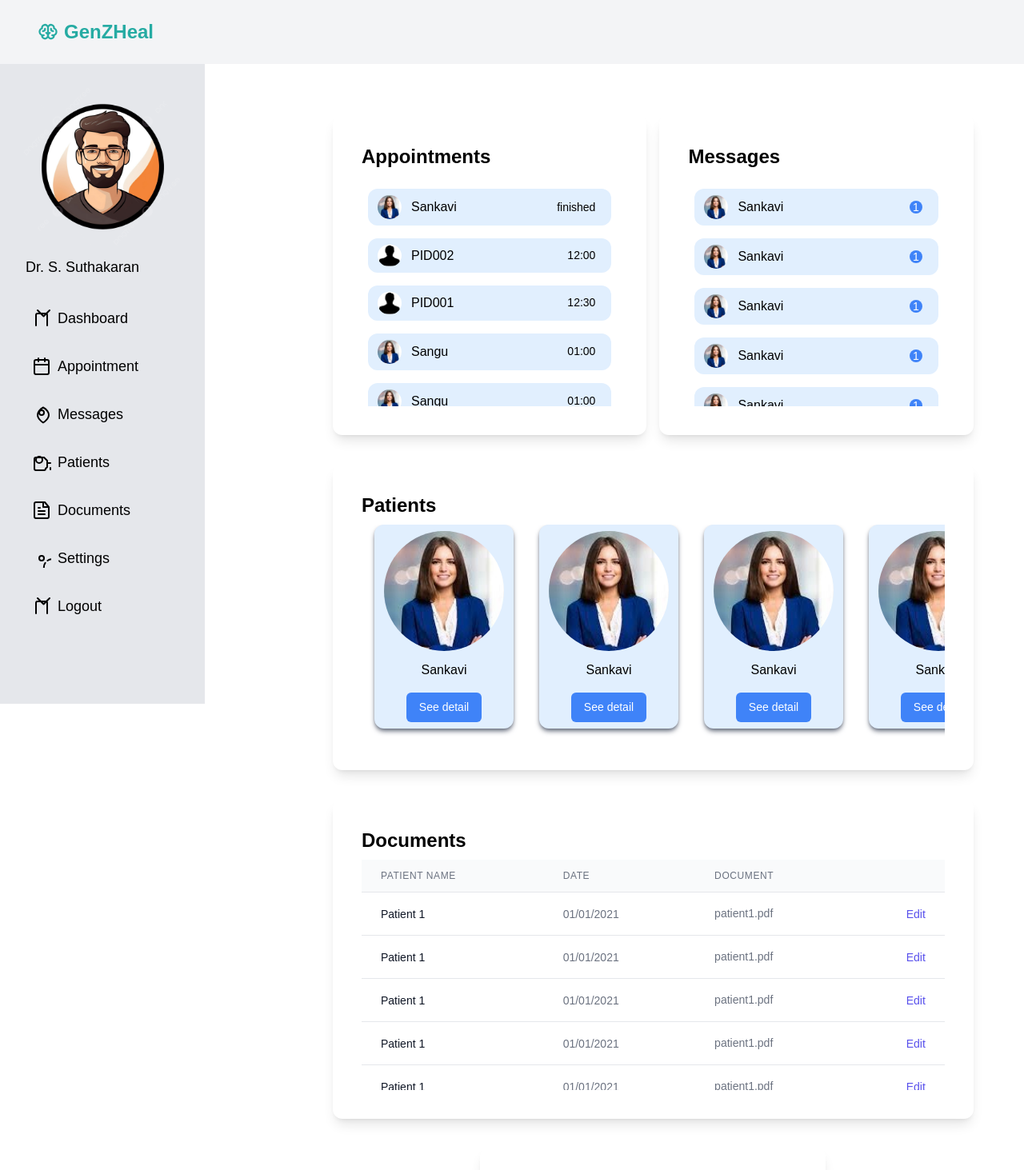
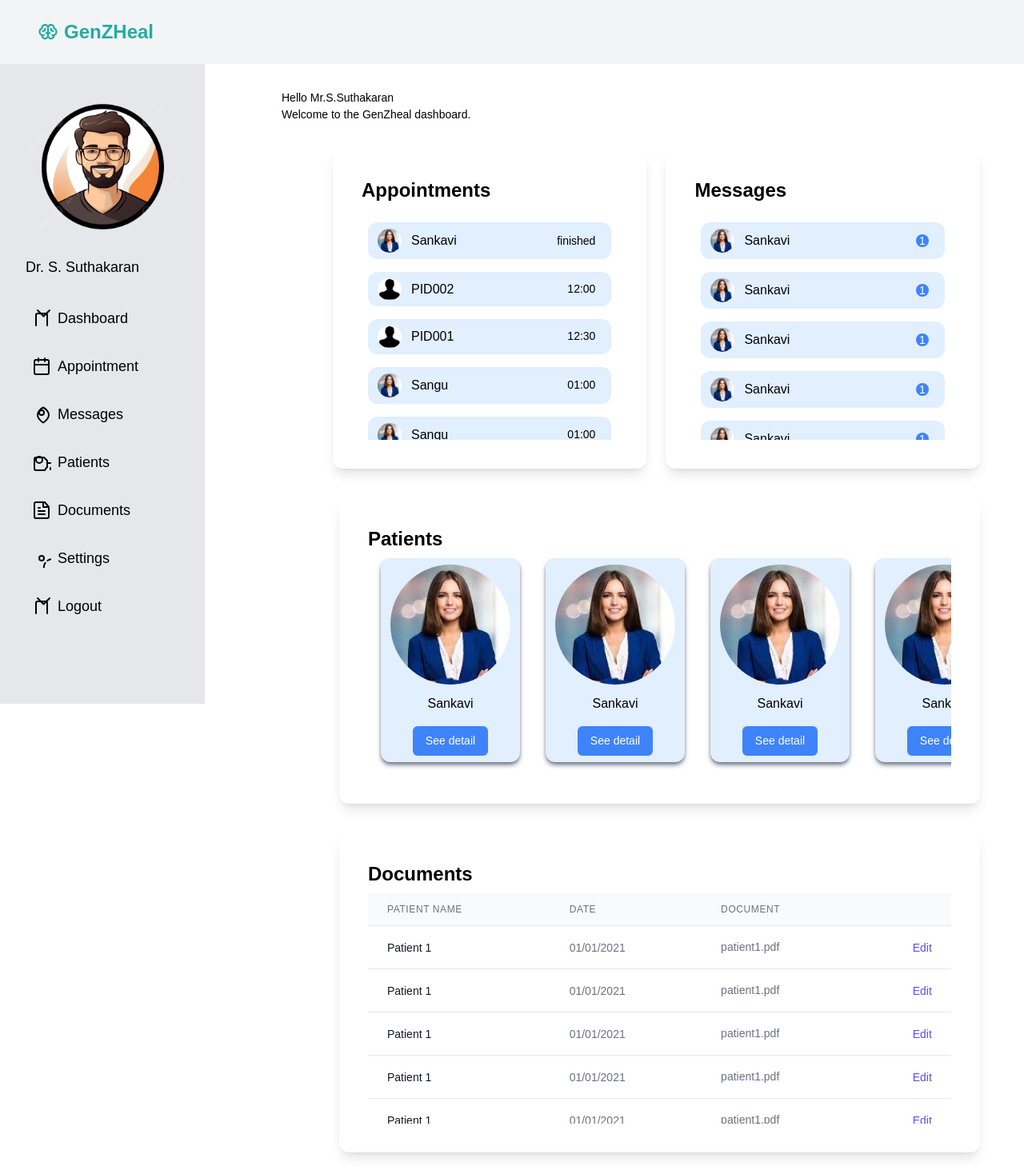
Before and after one commit to JSharanya/GenZHeal, a React (Vite) app: page /admin/dashboard in a window 1280 px wide. Shown: the top 1463 px of the page at 80% size. Built offline with nearby package versions, Linux system fonts and the light colour scheme.

Commit message:
admin navigation

```diff
--- a/src/pages/AdminPanel/Dashboard.jsx
+++ b/src/pages/AdminPanel/Dashboard.jsx
@@ -1,19 +1,51 @@
-import React from 'react';
+// import React from 'react';
+import React, { useState, useRef } from 'react';
 import docimg from "../../images/doctor.png";
 import p1img from "../../images/patient1.jpeg";
 import p2img from "../../images/patient2.png";
 
 const Dashboard = () => {
+  const appointmentRef = useRef(null);
+  const dashboardRef = useRef(null);
+  const messagesRef = useRef(null);
+  const patientsRef = useRef(null);
+  const documentsRef = useRef(null);
+  const settingsRef = useRef(null);
+
+  const navigateTo = (section) => {
+    switch (section) {
+      case 'dashboard':
+        dashboardRef.current.scrollIntoView({ behavior: 'smooth' });
+        break;
+      case 'appointment':
+        appointmentRef.current.scrollIntoView({ behavior: 'smooth' });
+        break;
+      case 'messages':
+        messagesRef.current.scrollIntoView({ behavior: 'smooth' });
+        break;
+      case 'patients':
+        patientsRef.current.scrollIntoView({ behavior: 'smooth' });
+        break;
+      case 'documents':
+        documentsRef.current.scrollIntoView({ behavior: 'smooth' });
+        break;
+      case 'settings':
+        settingsRef.current.scrollIntoView({ behavior: 'smooth' });
+        break;
+      default:
+        break;
+    }
+  };
   return (
     <div>
       {/* Navbar */}
-      <nav className="">
+      <nav className="fixed">
         {/* Navbar content */}
 
       </nav>
 
       {/* Main content and sidebar container */}
-      <div className="flex h-screen">
+      <div className="flex h-screen ">
 
         {/* Sidebar */}
         <aside className="bg-gray-200 w-64 p-4 h-full fixed">
@@ -186,17 +218,18 @@ const Dashboard = () => {
         <section className="ml-80 mt-8 flex-1 max-w-7xl mx-auto px-4 sm:px-6 lg:px-8">
           {/* Main content */}
 
-          {/* <div>
-      <h2>Dashboard</h2>
-      <p>
-        jgskguwgdiquwjkdjmakjhasihdJBdahliilskl
-        JWDGKWGHKAHLIHWLKN,mhkl
-      </p>
-    </div> */}
+          <div ref={dashboardRef}>
+            <div>
+              <h1>Hello Mr.S.Suthakaran</h1>
+              <p>Welcome to the  GenZheal dashboard.</p>
+            </div>
+          </div>
+
 
           <div class="container mx-auto px-4 sm:px-6 lg:px-8 ">
-            <div class="flex flex-wrap justify-between -mx-2 p-8">
-              <div class="w-full sm:w-1/2 lg:w-1/2 px-2">
+            <div class="flex flex-wrap justify-between -mx-2 p-8 flex space-x-2">
+              <div ref={appointmentRef} className="flex-1">
+                <div className="w-full px-2">
                   <div class="mb-9 rounded-xl py-8 px-7 shadow-lg transition-all hover:shadow-lg sm:p-9 lg:px-6 xl:px-9 overflow-hidden">
 
                     <div class="flex justify-between mb-2">
@@ -290,10 +323,11 @@ const Dashboard = () => {
 
                   </div>
                 </div>
+              </div>
 
 
-
-              <div class="w-full sm:w-1/2 lg:w-1/2 px-2 ">
+              <div ref={messagesRef} className="flex-1">
+                <div className="w-full px-2">
                   <div class="mb-9 rounded-xl py-8 px-7 shadow-lg transition-all hover:shadow-lg sm:p-9 lg:px-6 xl:px-9 overflow-hidden">
 
                     <div class="flex justify-between mb-2">
@@ -386,8 +420,10 @@ const Dashboard = () => {
 
                   </div>
                 </div>
+              </div>
 
 
+              <div ref={patientsRef}>
                 <div class="w-full px-2">
                   <div class="mb-9 rounded-xl py-8 px-7 shadow-lg transition-all hover:shadow-lg sm:p-9 lg:px-6 xl:px-9">
 
@@ -494,10 +530,11 @@ const Dashboard = () => {
 
                   </div>
                 </div>
+              </div>
 
 
-
-              <div className="w-full px-2">
+              <div ref={documentsRef} className="w-full px-2 mb-8">
+                <div className="w-full">
                   <div className="mb-9 rounded-xl py-8 px-7 shadow-lg transition-all hover:shadow-lg sm:p-9 lg:px-6 xl:px-9 overflow-hidden">
                     <div className="flex justify-between mb-2">
                       <h3 className="text-xl font-bold text-black sm:text-2xl lg:text-xl xl:text-2xl">
@@ -712,9 +749,10 @@ const Dashboard = () => {
                     </div>
                   </div>
                 </div>
+              </div>
 
-
-              <div className="w-full max-w-md mx-auto px-2">
+              <div className="flex justify-center items-center w-full">
+                <div ref={settingsRef} className="w-full max-w-md mx-auto px-2">
                   <div className="mb-6 rounded-xl py-6 px-5 shadow-lg transition-all hover:shadow-lg sm:p-6 lg:px-5 xl:px-6 overflow-hidden">
 
                     <div className="flex justify-between mb-2">
@@ -773,6 +811,7 @@ const Dashboard = () => {
                 </div>
               </div>
             </div>
+          </div>
 
 
 
```
Lines whose indentation alone changed are shown as unchanged.
